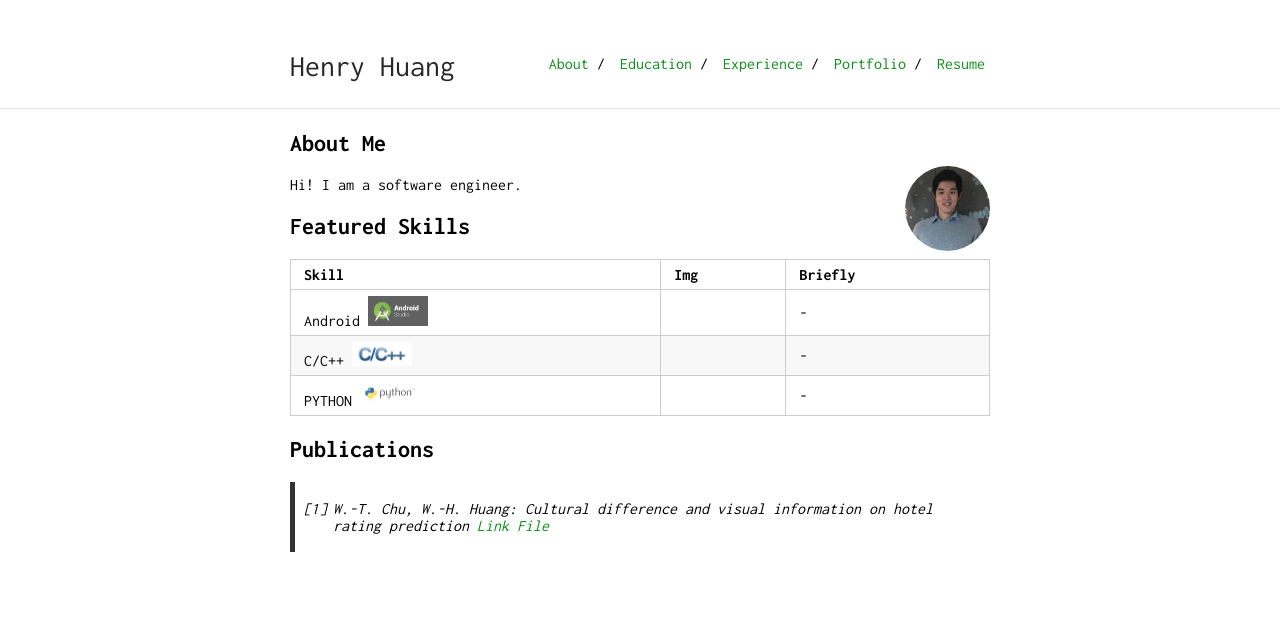
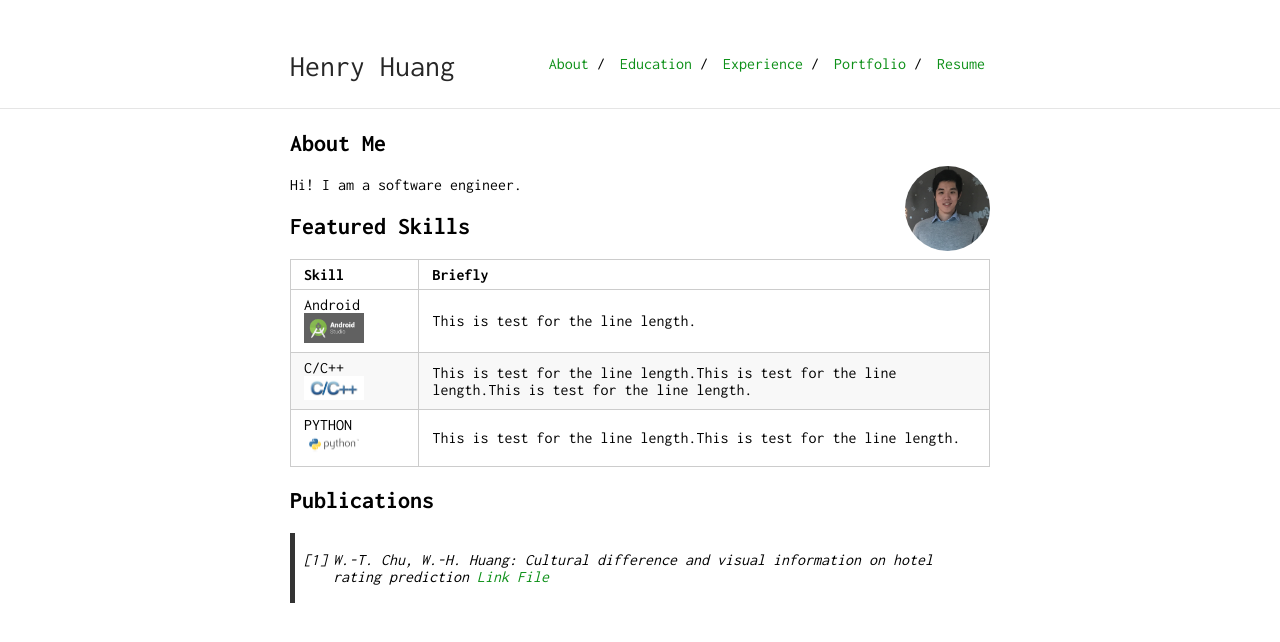
Before and after one commit to henry0726/henry0726.github.io, a Jekyll site: the page built from index.md, in a window 1280 px wide. Shown: the top 642 px of the page. Built offline with Jekyll 4.4.1, drawn with Linux system fonts in a browser that asks for light colours; our own code applies the rules of GitHub Pages for plain Markdown files.

Commit message:
Update index.md

```diff
--- a/index.md
+++ b/index.md
@@ -12,11 +12,11 @@ Hi! I am a software engineer.
 
 ## Featured Skills
 
-Skill | Img | Briefly
------|-------|--------
-Android <img src="android-studio-logo.png" style="width:60px;height:30px;"/>| | -
-C/C++ <img src="C and C++.jpg" style="width:60px;height:24px;"/>| | -
-PYTHON <img src="python-logo.png" style="width:60px;height:24px;"/>|  | -
+Skill | Briefly
+-----|--------
+Android <img src="android-studio-logo.png" style="width:60px;height:30px;"/>| This is test for the line length.
+C/C++ <img src="C and C++.jpg" style="width:60px;height:24px;"/>|This is test for the line length.This is test for the line length.This is test for the line length.
+PYTHON <img src="python-logo.png" style="width:60px;height:24px;"/>| This is test for the line length.This is test for the line length.
 
 ## Publications
 
```
